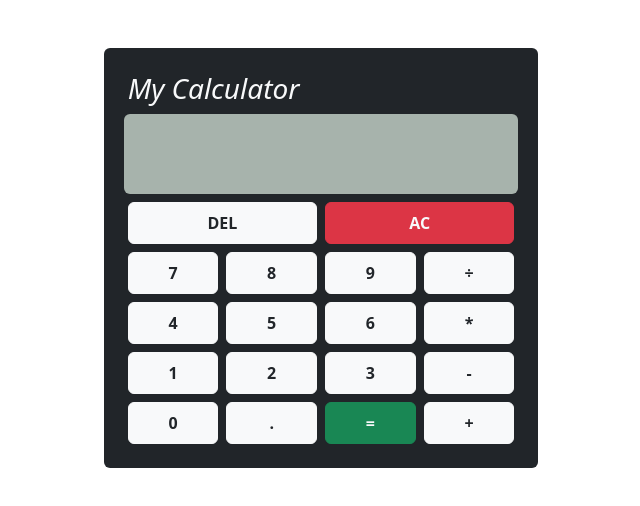
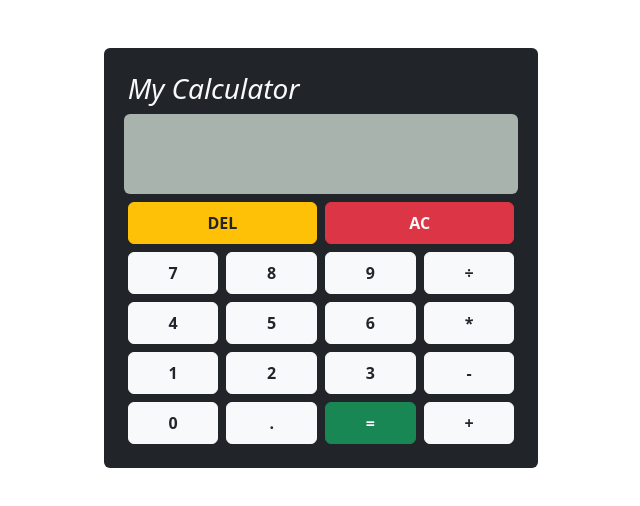
Before and after one commit to absoftlab99/js-awesome-calculator, a plain HTML site: page index.html in a window 1280 px wide. Shown: the whole page, without its empty margins (319-959 px from the left). Drawn offline with nearby package versions, Linux system fonts and the light colour scheme.

Commit message:
some code changes and updated

```diff
--- a/index.html
+++ b/index.html
@@ -25,7 +25,7 @@
             </div>
             <div class="row gx-2 pt-2">
                 <div class="col">
-                    <button data-delete class="w-100 text-dark fw-bold btn btn-light rounded p-2 text-center">DEL</button>
+                    <button data-delete class="w-100 text-dark fw-bold btn btn-warning rounded p-2 text-center">DEL</button>
                 </div>
                 <div class="col">
                     <button data-all-clear class="span-two w-100 text-light fw-bold btn btn-danger rounded p-2 text-center">AC</button>
```
